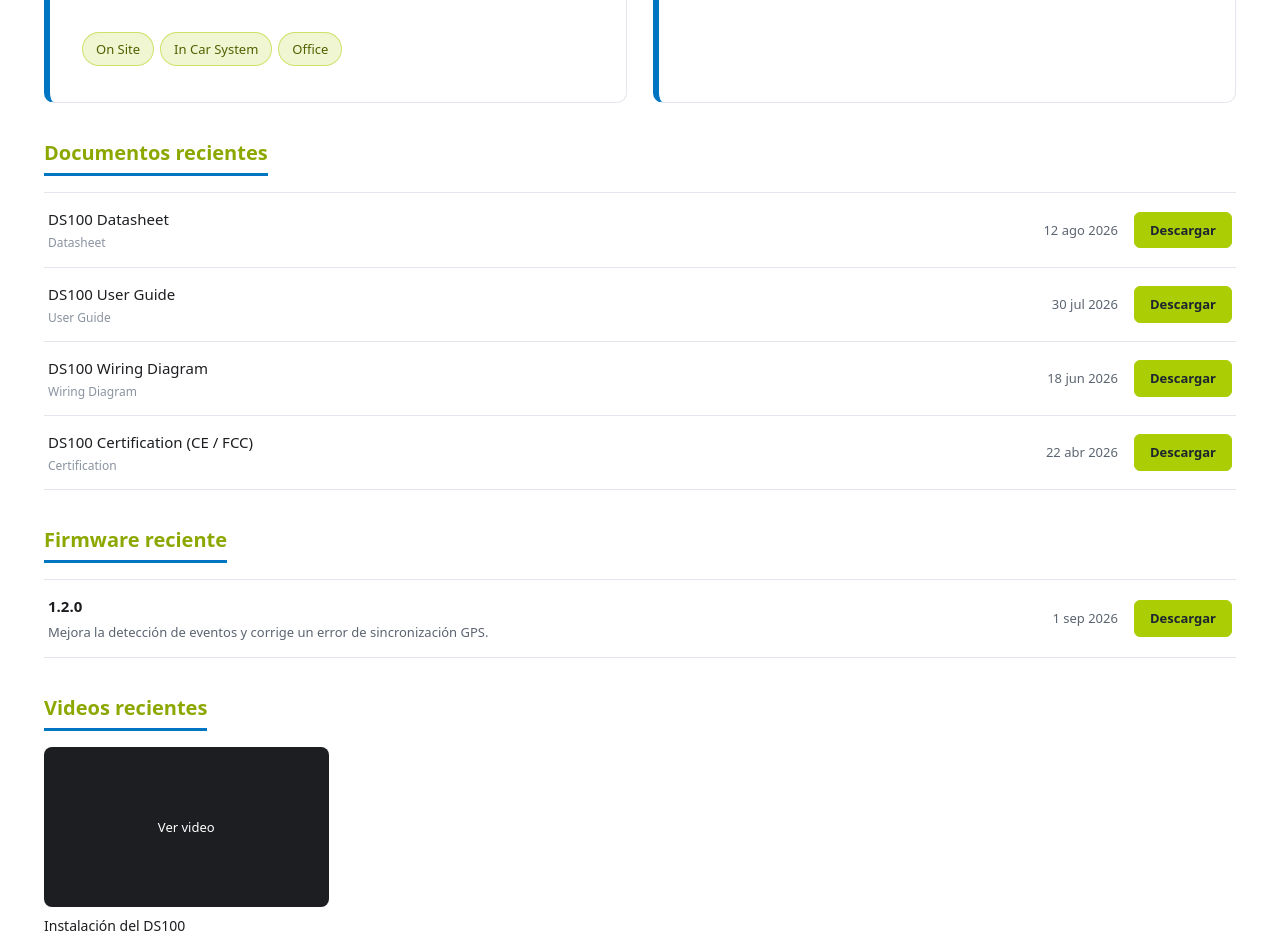
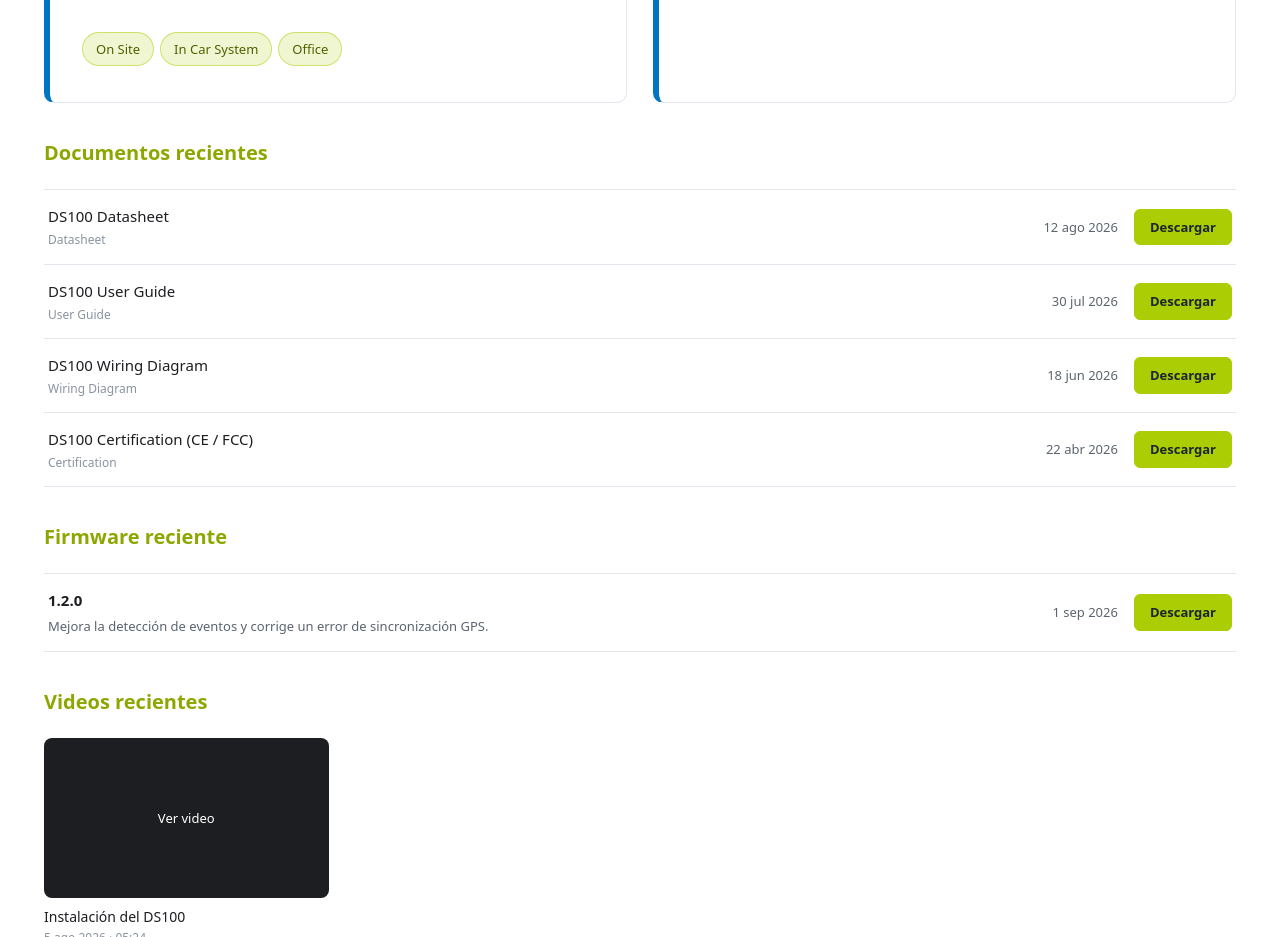
Before and after one commit to leah-kong/Streamax-Knowledge-Base, an Astro site: page / in a window 1280 px wide. Shown: the part 1040-1977 px from the top of the page. Built offline with nearby package versions, Linux system fonts and the light colour scheme; Astro itself is replaced by a stand-in of ours.

Commit message:
style: remove blue underline under section headings

```diff
--- a/src/styles/global.css
+++ b/src/styles/global.css
@@ -183,7 +183,6 @@ img {
   font-weight: 700;
   margin: 0;
   color: var(--accent-dark);
-  border-bottom: 3px solid var(--brand);
   padding-bottom: 4px;
 }
 
```
